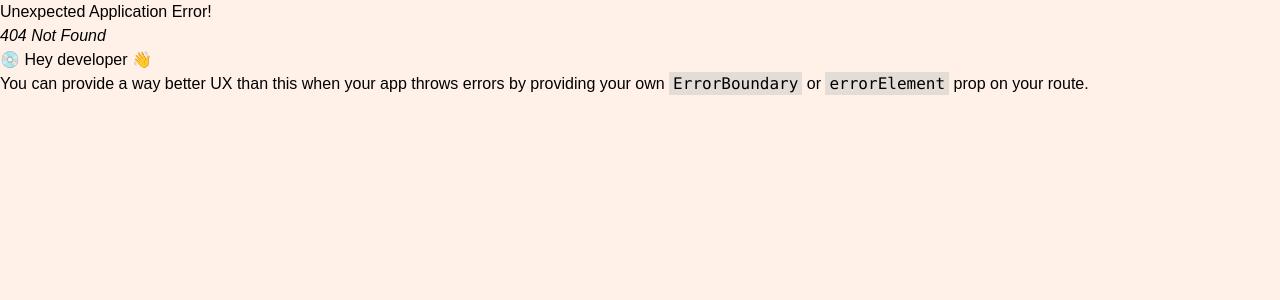
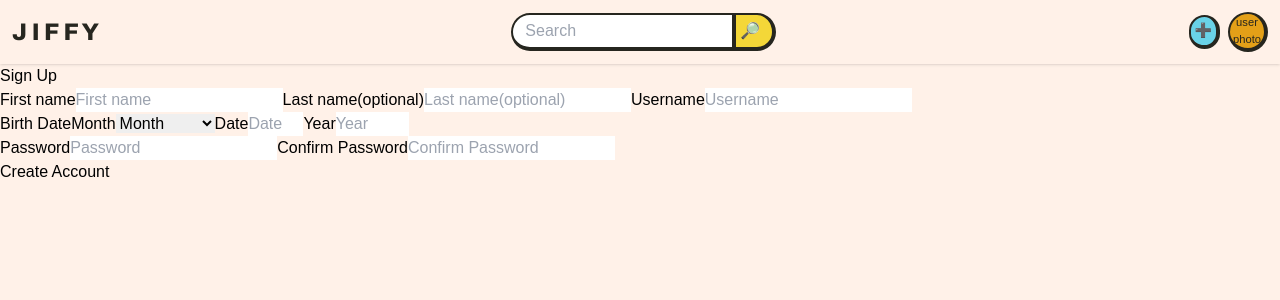
Before and after one commit to Huls26/jiffy, a React (Vite) app: page /signup in a window 1280 px wide. Before the commit this address had no page. Shown: the top 300 px of the page. Built offline with nearby package versions, Linux system fonts and the light colour scheme; a web font is replaced by a local one.

Commit message:
SignupPage.jsx & SignupForm.jsx: add markup jsx

```diff
--- /dev/null
+++ b/src/features/SignupForm/components/SignupBtn.jsx
@@ -0,0 +1,5 @@
+export default function SignupBtn() {
+  return (
+    <button type="submit">Create Account</button>
+  );
+}
--- /dev/null
+++ b/src/features/SignupForm/index.jsx
@@ -0,0 +1,78 @@
+import SignupBtn from './components/SignupBtn';
+
+export default function SignupForm() {
+  return (
+    <form>
+      <h1>Sign Up</h1>
+      <label htmlFor="firstname">
+        First name
+        <input type="text" id="firstname" name="firstname" placeholder="First name" />
+      </label>
+      <label htmlFor="lastname">
+        Last name(optional)
+        <input type="text" id="lastname" name="lastname" placeholder="Last name(optional)" />
+      </label>
+      <label htmlFor="username">
+        Username
+        <input type="text" id="username" name="username" placeholder="Username" />
+      </label>
+      <div>
+        Birth Date
+        <label htmlFor="month">
+          Month
+          <select name="cars" id="cars" placeholder="Month" className="capitalize">
+            <option value="" disabled selected>Month</option>
+            <option value="january">january</option>
+            <option value="february">february</option>
+            <option value="march">march</option>
+            <option value="april">april</option>
+            <option value="may">may</option>
+            <option value="june">june</option>
+            <option value="july">july</option>
+            <option value="august">august</option>
+            <option value="september">september</option>
+            <option value="october">october</option>
+            <option value="november">november</option>
+            <option value="december">december</option>
+          </select>
+        </label>
+        <label htmlFor="date">
+          Date
+          <input
+            type="number"
+            id="date"
+            name="date"
+            placeholder="Date"
+            maxLength="2"
+            min={1}
+            max={31}
+          />
+        </label>
+        <label htmlFor="year">
+          Year
+          <input
+            type="number"
+            id="year"
+            name="year"
+            placeholder="Year"
+            min={1}
+            // check current year and put to max
+            max={2023}
+          />
+        </label>
+      </div>
+
+      <div>
+        <label htmlFor="password">
+          Password
+          <input type="password" id="password" name="password" placeholder="Password" />
+        </label>
+        <label htmlFor="confirmPassword">
+          Confirm Password
+          <input type="password" id="confirmPassword" name="confirmPassword" placeholder="Confirm Password" />
+        </label>
+      </div>
+      <SignupBtn />
+    </form>
+  );
+}
--- /dev/null
+++ b/src/pages/SignupPage.jsx
@@ -0,0 +1,9 @@
+import SignupForm from '@features/SignupForm';
+
+export default function SignupPage() {
+  return (
+    <main>
+      <SignupForm />
+    </main>
+  );
+}
--- a/src/routes/index.jsx
+++ b/src/routes/index.jsx
@@ -9,6 +9,7 @@ import AppLayout from '@layout/AppLayout';
 
 import MainPage from '@pages/MainPage';
 import LoginPage from '@pages/LoginPage';
+import SignupPage from '@pages/SignupPage';
 
 const router = createBrowserRouter(
   createRoutesFromElements(
@@ -24,6 +25,10 @@ const router = createBrowserRouter(
         path="login"
         element={<LoginPage />}
       />
+      <Route
+        path="signup"
+        element={<SignupPage />}
+      />
     </Route>,
   ),
 );
```
Also changed, not shown: .eslintrc.cjs.
